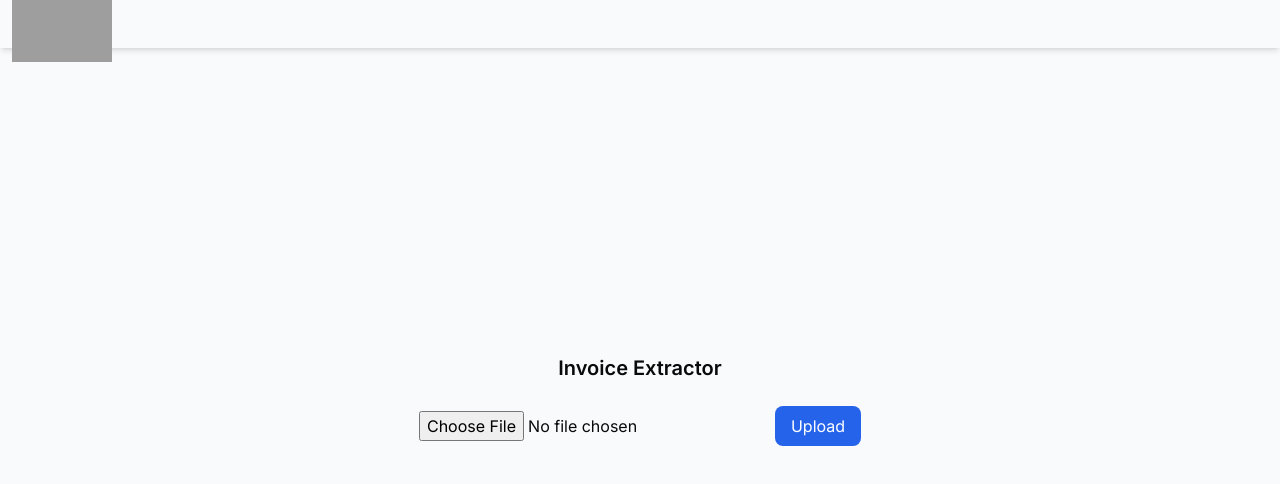
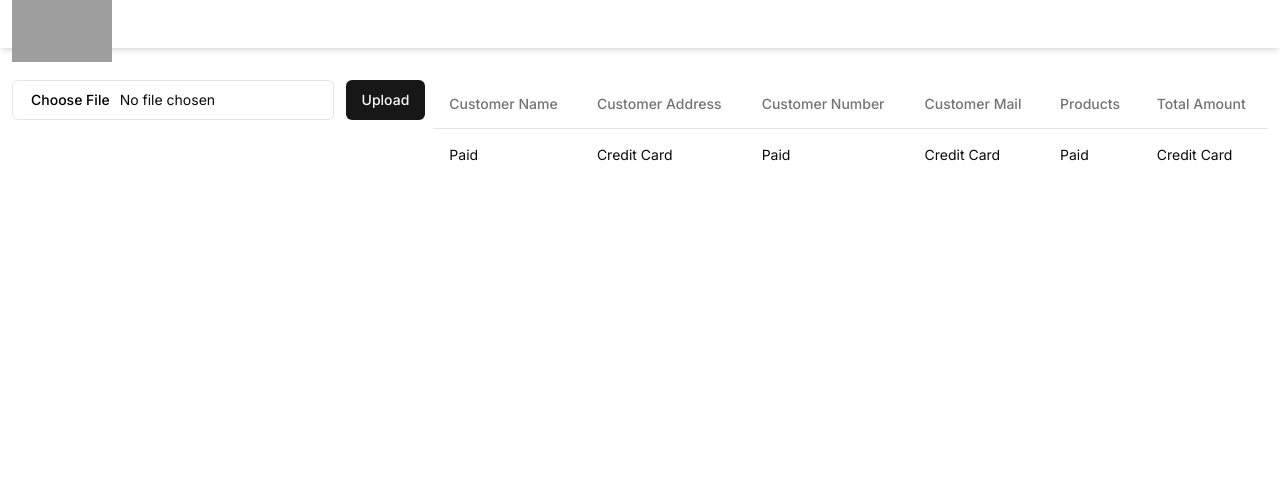
Before and after one commit to DeadmanAbir/swipe-invoice, a Next.js app: page / in a window 1280 px wide. Shown: the top 484 px of the page. Built offline with nearby package versions, Linux system fonts and the light colour scheme; grey boxes are pictures that could not be loaded.

Commit message:
added : design change

```diff
--- a/src/app/layout.tsx
+++ b/src/app/layout.tsx
@@ -6,7 +6,7 @@
 const inter = Inter({ subsets: ["latin"] });
 
 export const metadata: Metadata = {
-  title: "Create Next App",
+  title: "Swipe-Invoice",
   description: "Generated by create next app",
 };
 
--- a/src/app/page.tsx
+++ b/src/app/page.tsx
@@ -1,50 +1,99 @@
-"use client";
-import { useState } from "react";
+'use client'
+import { Button } from '@/components/ui/button'
+import { Input } from '@/components/ui/input'
+import { useState } from 'react'
+import {
+  Table,
+  TableBody,
+  TableCaption,
+  TableCell,
+  TableHead,
+  TableHeader,
+  TableRow,
+} from "@/components/ui/table"
 
 export default function Home() {
-  const [files, setFiles] = useState<FileList | null>(null);
+  const [files, setFiles] = useState<FileList | null>(null)
+  const [fileURL, setFileURL] = useState<string | null>(null)
 
   const handleFileChange = (event: React.ChangeEvent<HTMLInputElement>) => {
-    const fileList = event.target.files;
-    setFiles(fileList);
-  };
+    const fileList = event.target.files
+    setFiles(fileList)
+
+    if (fileList && fileList[0]) {
+      const url = URL.createObjectURL(fileList[0])
+      setFileURL(url)
+    }
+  }
 
   const handleSubmit = () => {
     if (files) {
-      const formData = new FormData();
-      formData.set("file", files[0]);
+      const formData = new FormData()
+      formData.set('file', files[0])
 
-      fetch("/api/extractInvoice", {
-        method: "POST",
+      fetch('/api/extractInvoice', {
+        method: 'POST',
         body: formData,
       })
         .then((response) => response.json())
         .then((data) => {
-          console.log(JSON.parse(data.data.output));
+          console.log(JSON.parse(data.data.output))
         })
         .catch((error) => {
-          console.error("Error:", error);
-        });
+          console.error('Error:', error)
+        })
     }
-  };
+  }
 
   return (
-    <div className="min-h-screen flex flex-col justify-center items-center bg-gray-50">
-      <h1 className="text-xl font-semibold mb-6">Invoice Extractor</h1>
-      <div className="flex items-center space-x-3">
-        <input
-          type="file"
-          accept=".pdf, .jpg, .jpeg, .png, .docx, .ppt, .pptx, .doc"
-          onChange={handleFileChange}
-          className="file-input"
-        />
-        <button
-          onClick={handleSubmit}
-          className="px-4 py-2 bg-blue-600 text-white rounded-lg hover:bg-blue-700 focus:outline-none"
-        >
-          Upload
-        </button>
+    <div className="min-h-screen grid md:grid-cols-3 grid-cols-1 gap-2 justify-start items-start pt-20  max-w-[1440px]  mx-auto p-3">
+      <div className="w-full flex flex-col items-center justify-center ">
+        <div className="flex items-center space-x-3">
+          <Input
+            type="file"
+            accept=".pdf, .jpg, .jpeg, .png, .docx, .ppt, .pptx, .doc"
+            onChange={handleFileChange}
+            className="file-input "
+          />
+          <Button onClick={handleSubmit}>Upload</Button>
+        </div>
+
+        {fileURL && (
+          <div className="mt-6 w-full max-w-2xl h-96 border border-gray-300 shadow-lg">
+            <iframe
+              src={fileURL}
+              className="w-full h-full"
+              title="Uploaded PDF"
+            ></iframe>
+          </div>
+        )}
+      </div>
+      <div className="flex items-center justify-center col-span-2  w-full">
+      <Table>
+  <TableHeader>
+    <TableRow>
+      <TableHead>Customer Name</TableHead>
+      <TableHead>Customer Address</TableHead>
+      <TableHead>Customer Number</TableHead>
+      <TableHead >Customer Mail</TableHead>
+      <TableHead >Products</TableHead>
+      <TableHead >Total Amount</TableHead>
+
+
+    </TableRow>
+  </TableHeader>
+  <TableBody>
+    <TableRow>
+      <TableCell>Paid</TableCell>
+      <TableCell>Credit Card</TableCell>
+      <TableCell>Paid</TableCell>
+      <TableCell>Credit Card</TableCell>   <TableCell>Paid</TableCell>
+      <TableCell>Credit Card</TableCell>
+    </TableRow>
+  </TableBody>
+</Table>
+
       </div>
     </div>
-  );
+  )
 }
--- /dev/null
+++ b/src/components/ui/input.tsx
@@ -0,0 +1,25 @@
+import * as React from "react"
+
+import { cn } from "@/lib/utils"
+
+export interface InputProps
+  extends React.InputHTMLAttributes<HTMLInputElement> {}
+
+const Input = React.forwardRef<HTMLInputElement, InputProps>(
+  ({ className, type, ...props }, ref) => {
+    return (
+      <input
+        type={type}
+        className={cn(
+          "flex h-10 w-full rounded-md border border-input bg-background px-3 py-2 text-sm ring-offset-background file:border-0 file:bg-transparent file:text-sm file:font-medium placeholder:text-muted-foreground focus-visible:outline-none focus-visible:ring-2 focus-visible:ring-ring focus-visible:ring-offset-2 disabled:cursor-not-allowed disabled:opacity-50",
+          className
+        )}
+        ref={ref}
+        {...props}
+      />
+    )
+  }
+)
+Input.displayName = "Input"
+
+export { Input }
--- /dev/null
+++ b/src/components/ui/table.tsx
@@ -0,0 +1,117 @@
+import * as React from "react"
+
+import { cn } from "@/lib/utils"
+
+const Table = React.forwardRef<
+  HTMLTableElement,
+  React.HTMLAttributes<HTMLTableElement>
+>(({ className, ...props }, ref) => (
+  <div className="relative w-full overflow-auto">
+    <table
+      ref={ref}
+      className={cn("w-full caption-bottom text-sm", className)}
+      {...props}
+    />
+  </div>
+))
+Table.displayName = "Table"
+
+const TableHeader = React.forwardRef<
+  HTMLTableSectionElement,
+  React.HTMLAttributes<HTMLTableSectionElement>
+>(({ className, ...props }, ref) => (
+  <thead ref={ref} className={cn("[&_tr]:border-b", className)} {...props} />
+))
+TableHeader.displayName = "TableHeader"
+
+const TableBody = React.forwardRef<
+  HTMLTableSectionElement,
+  React.HTMLAttributes<HTMLTableSectionElement>
+>(({ className, ...props }, ref) => (
+  <tbody
+    ref={ref}
+    className={cn("[&_tr:last-child]:border-0", className)}
+    {...props}
+  />
+))
+TableBody.displayName = "TableBody"
+
+const TableFooter = React.forwardRef<
+  HTMLTableSectionElement,
+  React.HTMLAttributes<HTMLTableSectionElement>
+>(({ className, ...props }, ref) => (
+  <tfoot
+    ref={ref}
+    className={cn(
+      "border-t bg-muted/50 font-medium [&>tr]:last:border-b-0",
+      className
+    )}
+    {...props}
+  />
+))
+TableFooter.displayName = "TableFooter"
+
+const TableRow = React.forwardRef<
+  HTMLTableRowElement,
+  React.HTMLAttributes<HTMLTableRowElement>
+>(({ className, ...props }, ref) => (
+  <tr
+    ref={ref}
+    className={cn(
+      "border-b transition-colors hover:bg-muted/50 data-[state=selected]:bg-muted",
+      className
+    )}
+    {...props}
+  />
+))
+TableRow.displayName = "TableRow"
+
+const TableHead = React.forwardRef<
+  HTMLTableCellElement,
+  React.ThHTMLAttributes<HTMLTableCellElement>
+>(({ className, ...props }, ref) => (
+  <th
+    ref={ref}
+    className={cn(
+      "h-12 px-4 text-left align-middle font-medium text-muted-foreground [&:has([role=checkbox])]:pr-0",
+      className
+    )}
+    {...props}
+  />
+))
+TableHead.displayName = "TableHead"
+
+const TableCell = React.forwardRef<
+  HTMLTableCellElement,
+  React.TdHTMLAttributes<HTMLTableCellElement>
+>(({ className, ...props }, ref) => (
+  <td
+    ref={ref}
+    className={cn("p-4 align-middle [&:has([role=checkbox])]:pr-0", className)}
+    {...props}
+  />
+))
+TableCell.displayName = "TableCell"
+
+const TableCaption = React.forwardRef<
+  HTMLTableCaptionElement,
+  React.HTMLAttributes<HTMLTableCaptionElement>
+>(({ className, ...props }, ref) => (
+  <caption
+    ref={ref}
+    className={cn("mt-4 text-sm text-muted-foreground", className)}
+    {...props}
+  />
+))
+TableCaption.displayName = "TableCaption"
+
+export {
+  Table,
+  TableHeader,
+  TableBody,
+  TableFooter,
+  TableHead,
+  TableRow,
+  TableCell,
+  TableCaption,
+}
```
